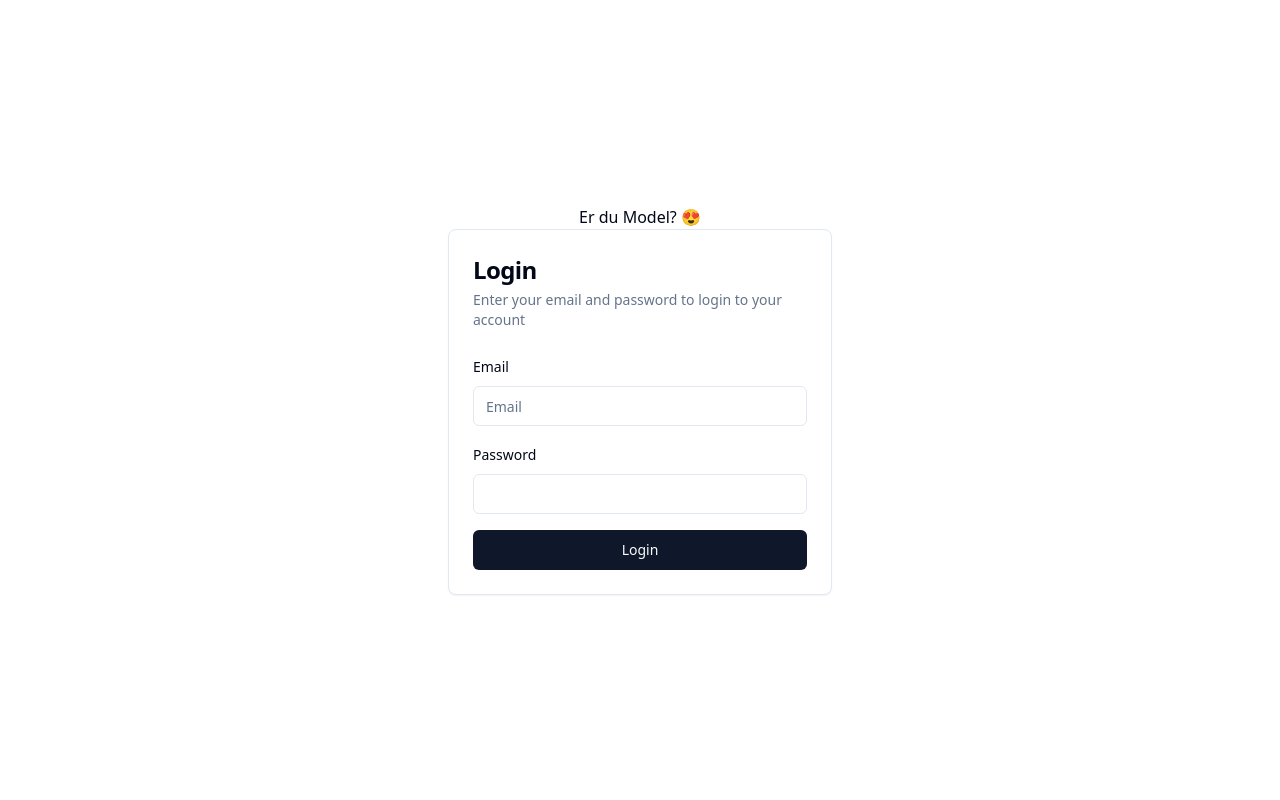
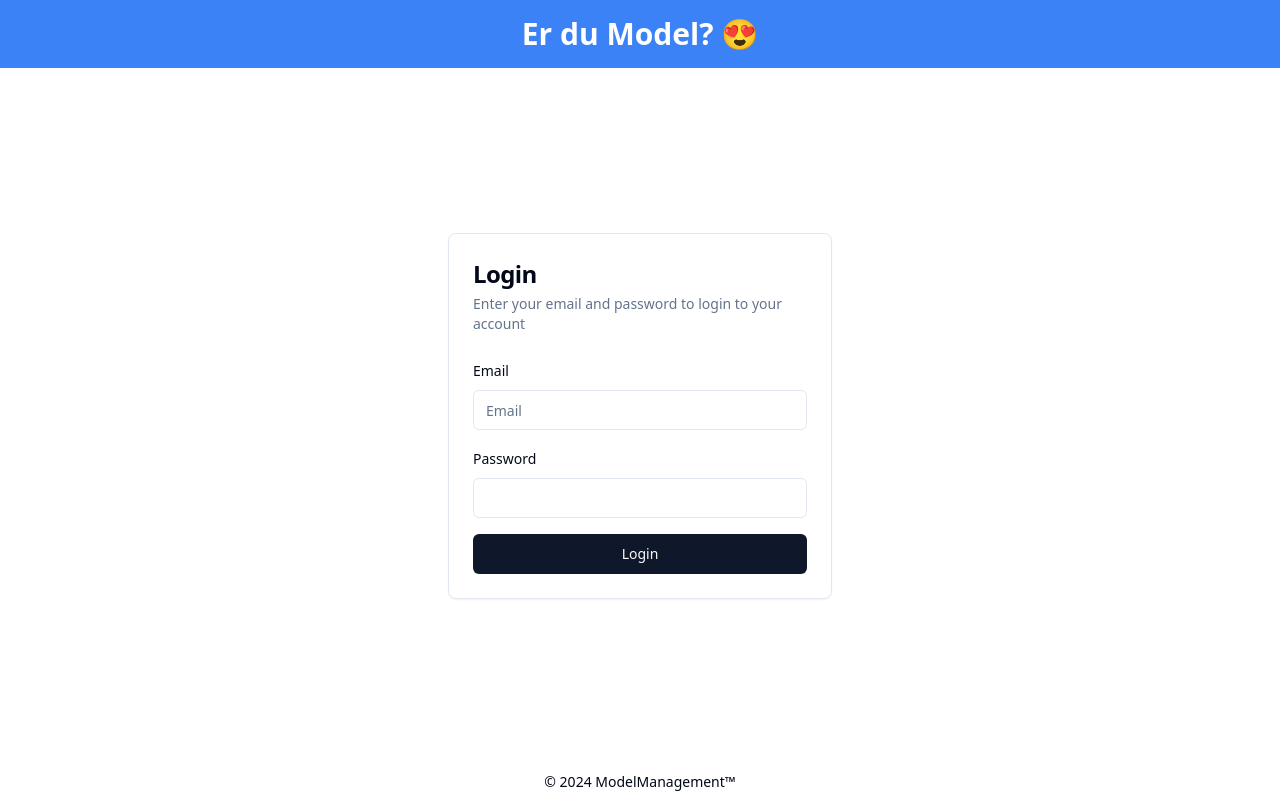
Before and after one commit to Rune2292/FED, a React (Vite) app in the folder Frontend/modelmanagment/: page /login in a window 1280 px wide. Built offline with nearby package versions, Linux system fonts and the light colour scheme.

Commit message:
Made the header pop

```diff
--- a/Frontend/modelmanagment/src/pages/LoginPage.tsx
+++ b/Frontend/modelmanagment/src/pages/LoginPage.tsx
@@ -1,12 +1,17 @@
-/** @format */
-
 import LoginForm from "./login/LoginForm";
 
 export default function LoginPage() {
   return (
-    <div className="flex justify-center items-center flex-col w-screen h-screen">
-      <h1 className="">Er du Model? 😍</h1>
-      <LoginForm />
+    <div className="flex flex-col justify-between items-center w-screen h-screen">
+      <header className="w-full text-center py-4 bg-blue-500 text-white text-3xl font-bold">
+        Er du Model? 😍
+      </header>
+      <div className="flex flex-col justify-center items-center flex-grow">
+        <LoginForm />
+      </div>
+      <footer className="w-full text-center py-2 text-sm">
+        © 2024 ModelManagement™
+      </footer>
     </div>
   );
 }
```
